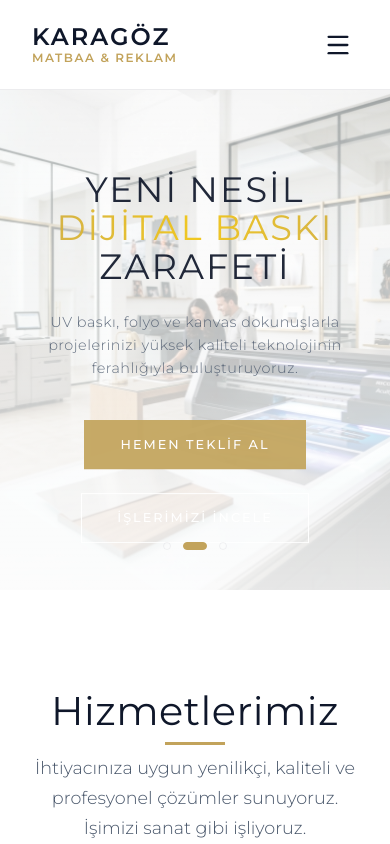
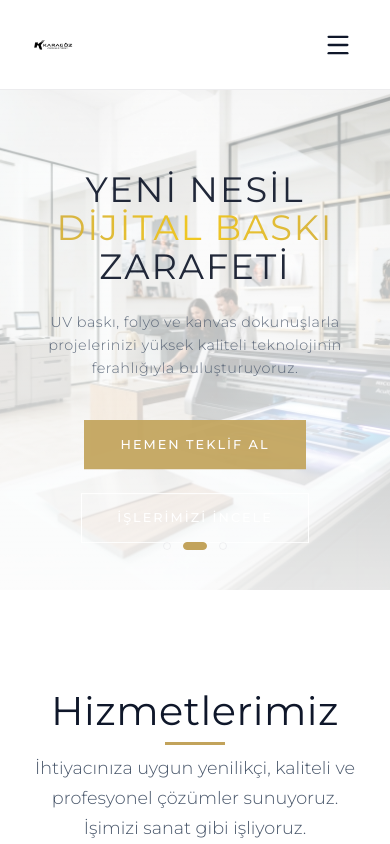
Before and after one commit to karagozmatbaareklam-lab/Karagoz-Lab, a Next.js app in the folder karagoz-matbaa/: page / in a window 390 px wide. Shown: the top 844 px of the page. Built offline with nearby package versions, Linux system fonts and the light colour scheme.

Commit message:
Add custom logo to header

```diff
--- a/karagoz-matbaa/src/components/Header.jsx
+++ b/karagoz-matbaa/src/components/Header.jsx
@@ -70,8 +70,7 @@ const Header = () => {
         <div className={`container ${styles.headerContainer}`}>
           <div className={styles.logo}>
             <Link href="/" onClick={() => setIsMobileMenuOpen(false)}>
-              <span className={styles.brandName}>KARAGÖZ</span>
-              <span className={styles.brandSuffix}>Matbaa & Reklam</span>
+              <img src="/images/logo.png" alt="Karagöz Matbaa & Reklam Logo" className={styles.logoImage} />
             </Link>
           </div>
 
--- a/karagoz-matbaa/src/components/Header.module.css
+++ b/karagoz-matbaa/src/components/Header.module.css
@@ -86,6 +86,23 @@
   margin-top: 3px;
   font-weight: 600;
   text-transform: uppercase;
+}
+
+.logoImage {
+  height: 50px;
+  width: auto;
+  display: block;
+  transition: height var(--transition-fast);
+}
+
+.scrolled .logoImage {
+  height: 42px;
+}
+
+@media (max-width: 768px) {
+  .logoImage {
+    height: 42px;
+  }
 }
 
 .nav {
```
Also changed, not shown: karagoz-matbaa/public/images/logo.png (added).
